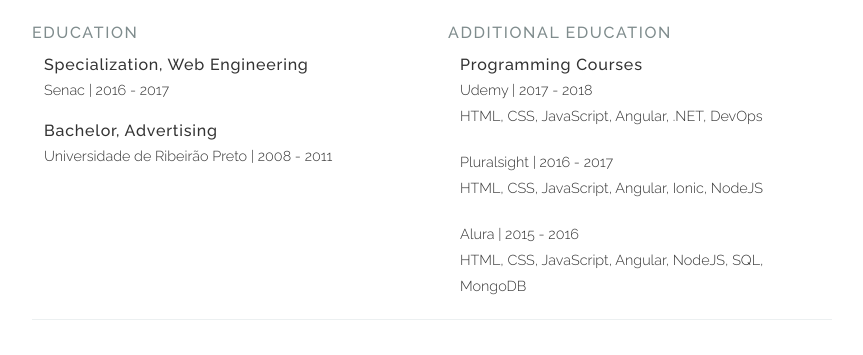
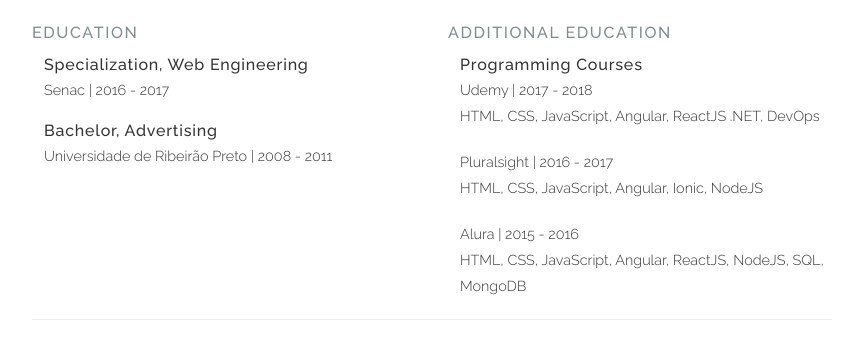
Before and after one commit to fabriciofmsilva/fabriciofmsilva.github.io, a Jekyll site: the page resume/index.html, which Jekyll copies as it is, in a window 1280 px wide. Shown: the part 975-1330 px from the top of the page, without its empty margins (208-1071 px from the left). Built offline with Jekyll 4.4.1, drawn with Linux system fonts in a browser that asks for light colours.

Commit message:
Update index.html

```diff
--- a/resume/index.html
+++ b/resume/index.html
@@ -197,7 +197,7 @@
           </span>
           | <time itemprop="startDate">2017</time> - <time itemprop="endDate">2018</time>
         </p>
-        <p class="local">HTML, CSS, JavaScript, Angular, .NET, DevOps</p>
+        <p class="local">HTML, CSS, JavaScript, Angular, ReactJS .NET, DevOps</p>
       </div>
 
       <div class="item" itemprop="alumniOf" itemscope itemtype="http://schema.org/OrganizationRole">
@@ -217,7 +217,7 @@
           </span>
           | <time itemprop="startDate">2015</time> - <time itemprop="endDate">2016</time>
         </p>
-        <p class="local">HTML, CSS, JavaScript, Angular, NodeJS, SQL, MongoDB</p>
+        <p class="local">HTML, CSS, JavaScript, Angular, ReactJS, NodeJS, SQL, MongoDB</p>
       </div>
     </section>
   </div>
```
